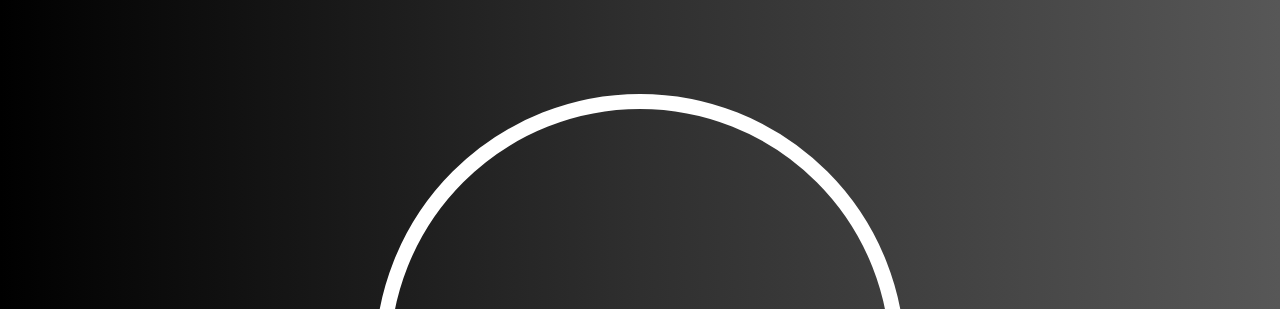
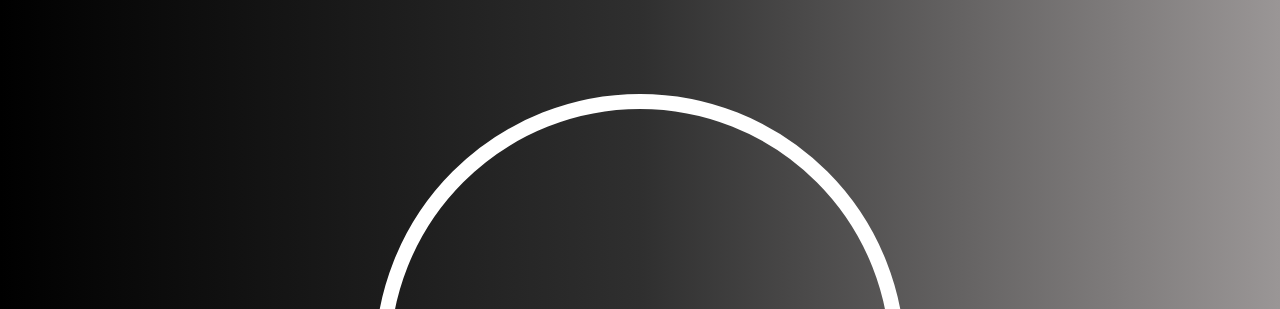
Before and after one commit to AlmogKaha/StopWatch, a plain HTML site: page index.html in a window 1280 px wide. Shown: the top 309 px of the page. Drawn offline with Linux system fonts and the light colour scheme.

Commit message:
remove(width) - remove unused width.

```diff
--- a/style.css
+++ b/style.css
@@ -1,8 +1,7 @@
 html, body {
     height: 100%;
-    width: 100%;
     margin: 0;
-    background-image: linear-gradient(to right, #000000, rgb(47, 47, 47), #575757);
+    background-image: linear-gradient(to right, black, rgb(47, 47, 47), rgb(154, 150, 150));
 }
 
 .container{
```
